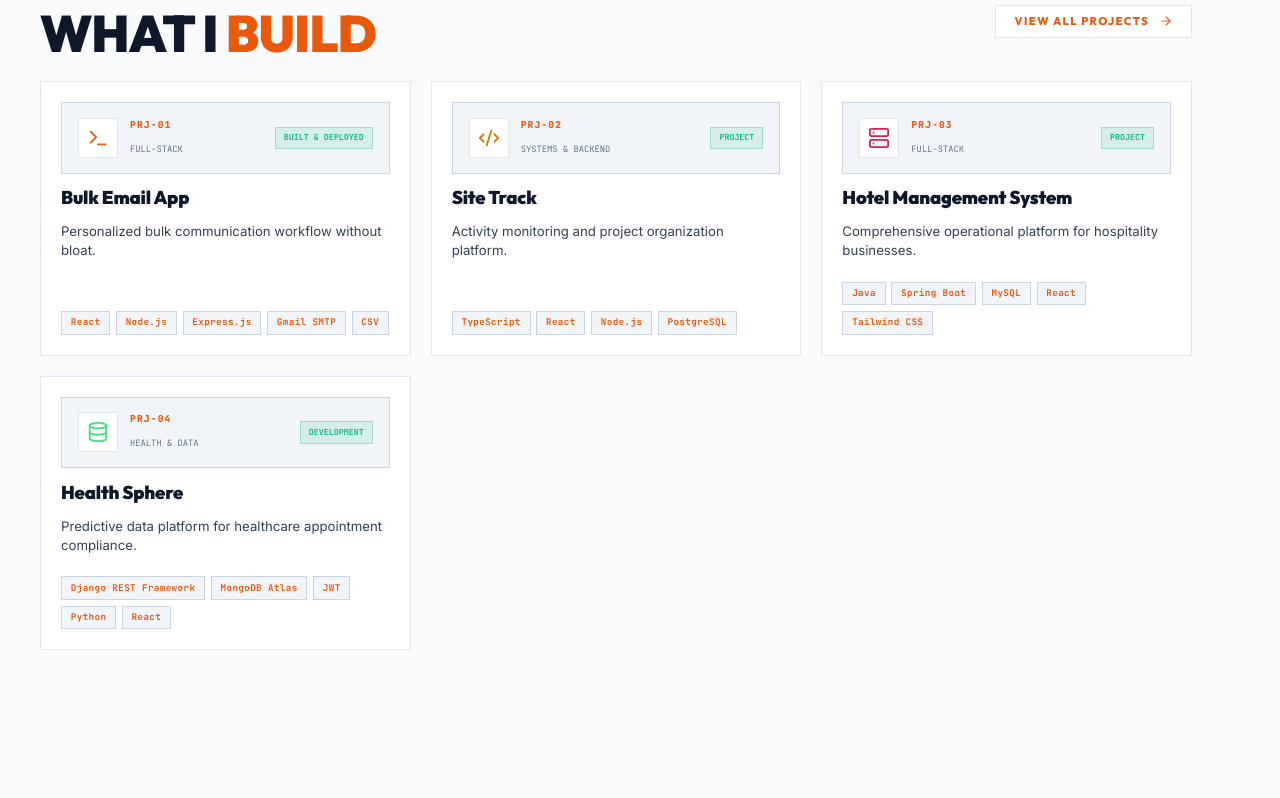
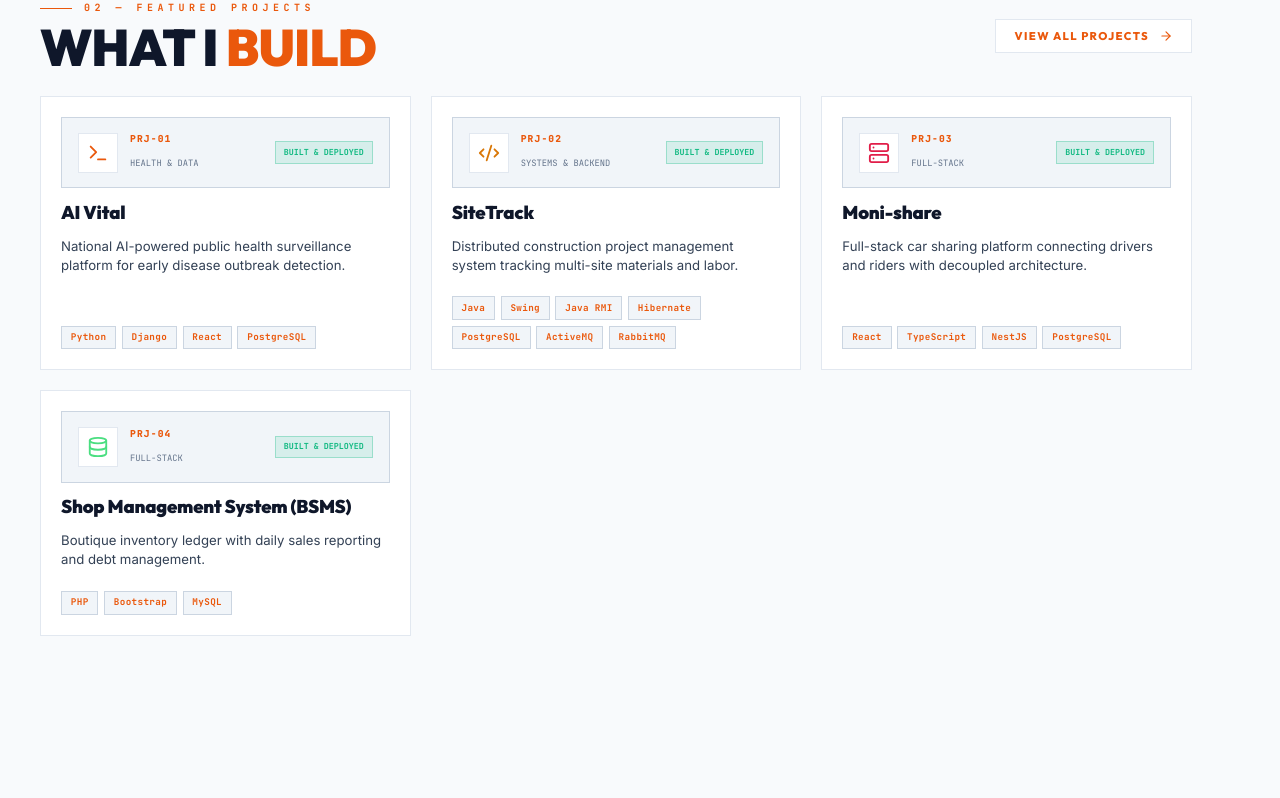
Before and after one commit to gasanashema/Portfolio, a React (Vite) app: page / in a window 1280 px wide. Shown: the part 1602-2400 px from the top of the page. Built offline with nearby package versions, Linux system fonts and the light colour scheme.

Commit message:
v1.0.14: Update CV download, reorder projects from CV, update social media links to @gasanashema and in/shema-philbert

```diff
--- a/package.json
+++ b/package.json
@@ -1,7 +1,7 @@
 {
   "name": "shema-philbert-gasana---portfolio",
   "private": true,
-  "version": "1.0.13",
+  "version": "1.0.14",
   "type": "module",
   "scripts": {
     "dev": "vite",
--- a/src/components/DigitalNetwork.tsx
+++ b/src/components/DigitalNetwork.tsx
@@ -2,8 +2,11 @@ import React from 'react';
 import { motion } from 'framer-motion';
 import {
   Github,
+  Gitlab,
+  Linkedin,
+  Mail,
+  FileText,
   Youtube,
-  Linkedin,
   Instagram,
   Twitter,
   MessageCircle,
@@ -14,8 +17,11 @@ import { SOCIAL_CHANNELS, type SocialChannel } from '../data/socials';
 
 const ICON_MAP: Record<string, React.ReactNode> = {
   Github: <Github size={22} className="text-amber-400" />,
+  Gitlab: <Gitlab size={22} className="text-orange-500" />,
+  Linkedin: <Linkedin size={22} className="text-amber-500" />,
+  Mail: <Mail size={22} className="text-amber-300" />,
+  FileText: <FileText size={22} className="text-amber-400" />,
   Youtube: <Youtube size={22} className="text-red-400" />,
-  Linkedin: <Linkedin size={22} className="text-amber-500" />,
   Instagram: <Instagram size={22} className="text-orange-400" />,
   Twitter: <Twitter size={22} className="text-yellow-400" />,
   MessageCircle: <MessageCircle size={22} className="text-emerald-400" />,
--- a/src/components/Hero.tsx
+++ b/src/components/Hero.tsx
@@ -5,6 +5,7 @@ import {
   Linkedin,
   Mail,
   FileText,
+  Gitlab,
 } from 'lucide-react';
 import { IDENTITY, SOCIALS } from '../config';
 
@@ -13,6 +14,7 @@ const ICON_MAP: Record<string, React.ComponentType<{ size?: number }>> = {
   Linkedin,
   Mail,
   FileText,
+  Gitlab,
 };
 
 function StaggeredLetter({ char, index }: { char: string; index: number }) {
@@ -149,9 +151,8 @@ export default function Hero() {
           </a>
 
           <a
-            href={IDENTITY.github}
-            target="_blank"
-            rel="noopener noreferrer"
+            href="/Philbert_Shema_Gasana_CV.pdf"
+            download="Philbert_Shema_Gasana_CV.pdf"
             className="btn-glass"
             style={{ borderRadius: 0, padding: '0.65rem 1.35rem', fontSize: '0.7rem' }}
           >
--- a/src/data/identity.ts
+++ b/src/data/identity.ts
@@ -21,11 +21,12 @@ export const IDENTITY = {
   coordinates: '1.9441° S, 30.0619° E',
   version: 'v2.0',
   versionLabel: 'ENGINEER_NODE',
-  avatar: 'https://github.com/shemaphilbert.png',
-  repo: 'https://github.com/shemaphilbert',
-  email: 'shemaphilbert@gmail.com',
-  github: 'https://github.com/shemaphilbert',
-  linkedin: 'https://linkedin.com/in/shema-philbert-gasana',
+  avatar: 'https://github.com/gasanashema.png',
+  repo: 'https://github.com/gasanashema',
+  email: 'shemaphilbert8@gmail.com',
+  github: 'https://github.com/gasanashema',
+  linkedin: 'https://linkedin.com/in/shema-philbert',
+  gitlab: 'https://gitlab.com/gasanashema',
   url: 'https://shemaphilbert.me/',
   foundedYear: 2022,
 
--- a/src/data/projects.ts
+++ b/src/data/projects.ts
@@ -1,6 +1,6 @@
 /**
  * Selected Work & Projects
- * Product & Systems Registry for Shema Philbert Gasana
+ * Official Project Registry for Philbert Shema Gasana (From CV)
  */
 
 export interface Project {
@@ -23,223 +23,233 @@ export interface Project {
 
 export const PROJECTS: Project[] = [
   {
-    id: 'bulk-email-app',
+    id: 'ai-vital',
     code: 'PRJ-01',
-    title: 'Bulk Email App',
+    title: 'AI Vital',
+    category: 'Health & Data',
+    status: 'Built & Deployed',
+    year: '2024–2025',
+    tagline: 'National AI-powered public health surveillance platform for early disease outbreak detection',
+    description:
+      'A national-scale platform for early detection and monitoring of disease outbreaks, built for Rwanda\'s RBC and Ministry of Health across a 7-phase, 18-module rollout. Includes predictive models for outbreak trend forecasting, case risk classification, and anomaly detection in public health data.',
+    problem:
+      'Manual disease outbreak tracking leads to delayed public health responses during early transmission phases.',
+    solution:
+      'Engineered a national-scale public health surveillance platform combining daily reporting pipelines, outbreak trend forecasting, and automated anomaly detection.',
+    techStack: ['Python', 'Django', 'React', 'PostgreSQL'],
+    githubUrl: 'https://github.com/gasanashema',
+    featured: true,
+    highlights: [
+      'Built for Rwanda RBC and Ministry of Health (7-phase rollout)',
+      'Outbreak trend forecasting and anomaly detection',
+      'Case risk classification algorithms',
+    ],
+  },
+  {
+    id: 'sitetrack',
+    code: 'PRJ-02',
+    title: 'SiteTrack',
+    category: 'Systems & Backend',
+    status: 'Built & Deployed',
+    year: '2024',
+    tagline: 'Distributed construction project management system tracking multi-site materials and labor',
+    description:
+      'A distributed desktop platform for managing construction projects, tracking material stock movements and labor payments across multiple sites.',
+    problem:
+      'Multi-site construction projects suffer from fragmented inventory tracking, delayed payment logging, and lack of real-time material audit trails.',
+    solution:
+      'Constructed a Java RMI desktop platform connecting multi-site material stock tracking, labor payments, and messaging queues.',
+    techStack: ['Java', 'Swing', 'Java RMI', 'Hibernate', 'PostgreSQL', 'ActiveMQ', 'RabbitMQ'],
+    githubUrl: 'https://github.com/gasanashema/SiteTrack-ConstructionProjectMS',
+    featured: true,
+    highlights: [
+      'Multi-site construction material stock movements tracking',
+      'Labor payment logging and audit trails',
+      'Messaging integration with ActiveMQ & RabbitMQ',
+    ],
+  },
+  {
+    id: 'moni-share',
+    code: 'PRJ-03',
+    title: 'Moni-share',
     category: 'Full-Stack',
     status: 'Built & Deployed',
     year: '2024',
-    tagline: 'Personalized bulk communication workflow without bloat',
+    tagline: 'Full-stack car sharing platform connecting drivers and riders with decoupled architecture',
     description:
-      'A browser-based application for sending personalized bulk emails from a CSV file. Supports personalized recipients, custom signatures, footers, calls-to-action, and structured email content.',
+      'A full-stack car sharing platform connecting drivers and riders, built as a team project with a decoupled backend and frontend.',
     problem:
-      'Traditional bulk mailing solutions are often overly complex, expensive, or store unnecessary recipient data on third-party servers.',
+      'Urban commuters face high transit costs and fragmented ride coordination.',
     solution:
-      'Engineered a lightweight web interface and backend using Node.js and Gmail SMTP that processes CSV recipient data on-the-fly with zero persistent user storage.',
-    techStack: ['React', 'Node.js', 'Express.js', 'Gmail SMTP', 'CSV'],
+      'Engineered a decoupled car sharing system connecting verified drivers and riders with real-time route matching and NestJS REST services.',
+    techStack: ['React', 'TypeScript', 'NestJS', 'PostgreSQL'],
+    githubUrl: 'https://github.com/gasanashema',
     featured: true,
     highlights: [
-      'Personalized recipient tag injection',
-      'Custom email signature and footer support',
-      'Lightweight workflow with zero storage overhead',
+      'Decoupled NestJS backend and React frontend architecture',
+      'Commuter-to-driver route coordination',
+      'Secure user authentication and trip management',
     ],
   },
   {
-    id: 'site-track',
-    code: 'PRJ-02',
-    title: 'Site Track',
-    category: 'Systems & Backend',
-    status: 'Project',
+    id: 'shop-management-system-bsms',
+    code: 'PRJ-04',
+    title: 'Shop Management System (BSMS)',
+    category: 'Full-Stack',
+    status: 'Built & Deployed',
     year: '2024',
-    tagline: 'Activity monitoring and project organization platform',
+    tagline: 'Boutique inventory ledger with daily sales reporting and debt management',
     description:
-      'A software platform focused on improving the way projects, activities, and progress can be organized, monitored, and analyzed in real-time.',
+      'A boutique inventory ledger with daily sales reporting and debt management, supporting English and Kinyarwanda.',
     problem:
-      'Project management in complex environments often suffers from fragmented activity tracking and lack of clear progress visibility.',
+      'Small retail businesses lack multilingual inventory tools to track daily sales and member debt balances.',
     solution:
-      'Built a centralized tracking system structured around clear activity pipelines, milestone tracking, and intuitive status dashboards.',
-    techStack: ['TypeScript', 'React', 'Node.js', 'PostgreSQL'],
+      'Built a lightweight inventory ledger supporting real-time sales reporting, customer debt tracking, and bilingual UI (English & Kinyarwanda).',
+    techStack: ['PHP', 'Bootstrap', 'MySQL'],
+    githubUrl: 'https://github.com/gasanashema/Shop-Management-System-BSMS-',
     featured: true,
     highlights: [
-      'Centralized project milestone monitoring',
-      'Structured activity logging and audit trails',
-      'Clear digital workflows for teams',
+      'Bilingual interface (English & Kinyarwanda)',
+      'Daily sales reporting and inventory ledger',
+      'Customer debt balance management',
     ],
   },
   {
-    id: 'hotel-management-system',
-    code: 'PRJ-03',
-    title: 'Hotel Management System',
-    category: 'Full-Stack',
-    status: 'Project',
+    id: 'saving-and-credits-ms',
+    code: 'PRJ-05',
+    title: 'Saving & Credits Management System',
+    category: 'Systems & Backend',
+    status: 'Built & Deployed',
     year: '2024',
-    tagline: 'Comprehensive operational platform for hospitality businesses',
+    tagline: 'Microfinance and SACCO credit tracking system for managing member savings and loans',
     description:
-      'A management platform designed around the operational needs of hotels. Brings reservations, room management, guest profiles, services, and daily operations into one digital workflow.',
+      'A microfinance and SACCO credit tracking system for managing member savings, loans, repayments, and financial reports.',
     problem:
-      'Hospitality operations frequently depend on disconnected tools for front desk, reservations, and room maintenance.',
+      'SACCOs and microfinance groups face manual record-keeping errors in member savings, loan interest, and repayment schedules.',
     solution:
-      'Synthesized a unified management portal connecting guest bookings, room availability, service requests, and staff roles into an intuitive dashboard.',
-    techStack: ['Java', 'Spring Boot', 'MySQL', 'React', 'Tailwind CSS'],
-    featured: true,
-    highlights: [
-      'Unified booking and room management pipeline',
-      'Guest relationship and service tracking',
-      'Role-based access for operational staff',
-    ],
-  },
-  {
-    id: 'health-sphere',
-    code: 'PRJ-04',
-    title: 'Health Sphere',
-    category: 'Health & Data',
-    status: 'Development',
-    year: '2024–2025',
-    tagline: 'Predictive data platform for healthcare appointment compliance',
-    description:
-      'A healthcare-oriented system exploring how data can help healthcare providers identify patients who may be likely to miss appointments, improving operational decisions in clinics.',
-    problem:
-      'High rates of missed medical appointments disrupt healthcare scheduling and lead to underutilized clinical resources.',
-    solution:
-      'Constructed a REST API backend with Django REST Framework and MongoDB Atlas featuring JWT authentication and patient risk factor analytics.',
-    techStack: ['Django REST Framework', 'MongoDB Atlas', 'JWT', 'Python', 'React'],
-    featured: true,
-    highlights: [
-      'Secure healthcare staff authentication & JWT management',
-      'Patient history and appointment risk tracking',
-      'Data-driven insights to improve clinical attendance',
-    ],
-  },
-  {
-    id: 'outbreak-intelligence',
-    code: 'PRJ-05',
-    title: 'Outbreak Intelligence',
-    category: 'Health & Data',
-    status: 'Concept',
-    year: '2025',
-    tagline: 'Rwanda-focused public health disease monitoring concept',
-    description:
-      'A concept for monitoring disease and outbreak patterns using data collected from healthcare facilities across Rwanda. Analyzes emerging hospital data to provide early risk indicators.',
-    problem:
-      'Manual disease outbreak tracking leads to delayed public health responses during early transmission phases.',
-    solution:
-      'Designed an early warning dashboard architecture combining daily hospital reporting pipelines with analytics to detect disease patterns earlier.',
-    techStack: ['Python', 'PostgreSQL', 'Data Analytics', 'Next.js'],
-    featured: true,
-    highlights: [
-      'Daily hospital and disease data aggregation concept',
-      'Pattern identification dashboard for health authorities',
-      'Vision for ML integration in regional public health',
-    ],
-  },
-  {
-    id: 'wedding-plan-management-system',
-    code: 'PRJ-06',
-    title: 'Wedding Plan Management System',
-    category: 'Full-Stack',
-    status: 'Development',
-    year: '2024',
-    tagline: 'Event management platform tailored for Rwandan wedding planning',
-    description:
-      'A platform designed around the planning and organization of weddings in Rwanda. Explores separate experiences for couples, workflows, budgeting, vendors, and new-home templates.',
-    problem:
-      'Traditional event planning in Rwanda involves fragmented communications across spreadsheets, messages, and manual budgeting.',
-    solution:
-      'Engineered an all-in-one digital workspace with dedicated portals for couples, event planners, budget tracking, and vendor coordination.',
-    techStack: ['PHP', 'Laravel', 'Livewire', 'Tailwind CSS', 'MySQL'],
+      'Developed a robust Node.js backend calculating interest accrual, member savings balances, loan repayment tracking, and financial statements.',
+    techStack: ['Node.js', 'Express.js', 'React', 'TypeScript', 'MySQL'],
+    githubUrl: 'https://github.com/gasanashema/Saving-and-credits-MS',
     featured: false,
     highlights: [
-      'Customized workflows for Rwandan wedding traditions',
-      'Budget allocation and expenditure tracking engine',
-      'Vendor management and new-home planning templates',
-    ],
-  },
-  {
-    id: 'car-sharing',
-    code: 'PRJ-07',
-    title: 'Car Sharing',
-    category: 'Product Concepts',
-    status: 'Concept',
-    year: '2024',
-    tagline: 'Local mobility and transportation coordination platform',
-    description:
-      'A mobility platform concept exploring how people can share rides and coordinate transportation in Kigali and regional urban contexts.',
-    problem:
-      'Urban commuting and intercity travel often suffer from high transit costs and inefficient vehicle seat utilization.',
-    solution:
-      'Designed a ride-matching architecture connecting commuters with verified drivers while addressing local payment and routing dynamics.',
-    techStack: ['Node.js', 'React Native', 'MongoDB', 'Express.js'],
-    featured: false,
-    highlights: [
-      'Commuter-to-driver route matching concept',
-      'Focus on local transportation challenges in Rwanda',
-      'Safety and verified user identity framework',
-    ],
-  },
-  {
-    id: 'e-and-i-travel',
-    code: 'PRJ-08',
-    title: 'E&I Travel',
-    category: 'Full-Stack',
-    status: 'Project',
-    year: '2024',
-    tagline: 'Travel & destination discovery digital product',
-    description:
-      'A travel-oriented digital product exploring how travel experiences, destinations, and bookings can be presented and managed through a modern web platform.',
-    problem:
-      'Travel agency websites often struggle to balance rich visual exploration with fast booking and service management.',
-    solution:
-      'Created a dynamic travel web application featuring destination catalogs, itinerary previews, and responsive booking flows.',
-    techStack: ['Next.js', 'Tailwind CSS', 'Node.js', 'PostgreSQL'],
-    featured: false,
-    highlights: [
-      'Immersive destination showcase and itinerary previews',
-      'Seamless booking request workflow',
-      'High-performance responsive design',
-    ],
-  },
-  {
-    id: 'african-bee-co',
-    code: 'PRJ-09',
-    title: 'African Bee Co',
-    category: 'Product Concepts',
-    status: 'Concept',
-    year: '2024',
-    tagline: 'Digital business concept for African apiculture products',
-    description:
-      'A digital commerce concept built around African bee products and opportunities in local honey production, branding, and digital distribution.',
-    problem:
-      'Local agricultural producers face challenges reaching direct consumer markets with modern digital branding.',
-    solution:
-      'Designed a product story and e-commerce platform concept showcasing sustainable bee farming and authentic African honey products.',
-    techStack: ['React', 'Vite', 'Tailwind CSS', 'Stripe'],
-    featured: false,
-    highlights: [
-      'Intersection of tech, local agriculture, and branding',
-      'Modern digital story for traditional produce',
-      'Direct-to-consumer e-commerce concept',
+      'SACCO member savings and credit ledger',
+      'Loan interest calculation and repayment tracking',
+      'Automated financial statement reporting',
     ],
   },
   {
     id: 'nziza-view-hotel',
-    code: 'PRJ-10',
-    title: 'Nziza View Hotel',
+    code: 'PRJ-06',
+    title: 'Nziza View Hotel Booking System',
     category: 'Full-Stack',
-    status: 'Project',
+    status: 'Built & Deployed',
     year: '2024',
-    tagline: 'Hospitality brand experience and digital presence',
+    tagline: 'Hotel reservation and property management platform handling bookings and room availability',
     description:
-      'A hospitality digital project exploring how a hotel can present its unique character, rooms, dining services, and guest experience online.',
+      'A hotel reservation and property management platform handling bookings, room availability, and guest records.',
     problem:
-      'Standard template websites fail to capture the atmosphere and distinct identity of boutique hospitality properties.',
+      'Boutique hotels struggle with manual room booking management and guest history logging.',
     solution:
-      'Crafted a tailored digital presence with smooth transitions, interactive room previews, and direct inquiry integration.',
-    techStack: ['HTML', 'CSS', 'JavaScript', 'PHP'],
+      'Built a Laravel & Livewire management system for real-time room availability, online reservation requests, and guest records.',
+    techStack: ['Laravel', 'Livewire', 'MySQL'],
+    githubUrl: 'https://github.com/gasanashema/Nziza-View-Hotel',
     featured: false,
     highlights: [
-      'Custom visual story reflecting property character',
-      'Interactive room and amenity showcase',
-      'Direct reservation inquiry integration',
+      'Real-time room availability and reservation workflow',
+      'Guest profile and history logging',
+      'Built with Laravel, Livewire & MySQL',
+    ],
+  },
+  {
+    id: 'pick-and-go-ms',
+    code: 'PRJ-07',
+    title: 'Pick and Go Management System',
+    category: 'Full-Stack',
+    status: 'Built & Deployed',
+    year: '2024',
+    tagline: 'E-commerce storefront with customer management, inventory tracking, and payment processing',
+    description:
+      'An e-commerce storefront with customer management, inventory tracking, and payment processing.',
+    problem:
+      'Local e-commerce merchants need integrated storefronts with automated payment verification.',
+    solution:
+      'Created a responsive e-commerce web application integrated with PayPal Sandbox payment gateway and live inventory tracking.',
+    techStack: ['PHP', 'Bootstrap', 'jQuery', 'PayPal Sandbox', 'MySQL'],
+    githubUrl: 'https://github.com/gasanashema/Pick-and-Go-MS',
+    featured: false,
+    highlights: [
+      'Customer order management and product catalog',
+      'PayPal Sandbox payment integration',
+      'Live inventory tracking pipeline',
+    ],
+  },
+  {
+    id: 'exam-hall-seating-management',
+    code: 'PRJ-08',
+    title: 'Exam Hall Seating Management System',
+    category: 'Systems & Backend',
+    status: 'Built & Deployed',
+    year: '2024',
+    tagline: 'Automated seating plan generator and hall allocation manager for academic institutions',
+    description:
+      'An automated seating plan generator and hall allocation manager for students, teachers, and admins.',
+    problem:
+      'Academic institutions waste hours manually arranging exam seating plans and preventing student seating conflicts.',
+    solution:
+      'Engineered an automated seating plan generation algorithm that distributes hall allocations for students and invigilators.',
+    techStack: ['PHP', 'Bootstrap', 'MySQL'],
+    githubUrl: 'https://github.com/gasanashema/Exam-Hall-Seating-management',
+    featured: false,
+    highlights: [
+      'Automated exam seating plan generator',
+      'Hall allocation algorithm preventing student seating conflict',
+      'Admin, teacher, and student portals',
+    ],
+  },
+  {
+    id: 'patient-management-system',
+    code: 'PRJ-09',
+    title: 'Patient Management System',
+    category: 'Health & Data',
+    status: 'Built & Deployed',
+    year: '2024',
+    tagline: 'Healthcare management platform for patient registration, record tracking, and appointments',
+    description:
+      'A healthcare management platform for patient registration, record tracking, and appointment handling.',
+    problem:
+      'Clinical record keeping requires reliable desktop applications for offline patient registration and medical history tracking.',
+    solution:
+      'Built a Java Swing desktop application connected to MySQL for patient record management and appointment schedules.',
+    techStack: ['Java', 'Swing', 'MySQL'],
+    githubUrl: 'https://github.com/gasanashema/Patient-Management-System',
+    featured: false,
+    highlights: [
+      'Patient registration and medical history ledger',
+      'Appointment scheduling and clinical records',
+      'Built with Java Swing & MySQL',
+    ],
+  },
+  {
+    id: 'student-registration-system',
+    code: 'PRJ-10',
+    title: 'Student Registration System',
+    category: 'Systems & Backend',
+    status: 'Built & Deployed',
+    year: '2024',
+    tagline: 'Academic registration platform for managing student records and course enrollment',
+    description:
+      'A student registration platform for managing student records, course enrollment, and academic information.',
+    problem:
+      'Educational institutions require structured student enrollment systems with course validation rules.',
+    solution:
+      'Developed a Java desktop registration system for student record management, course selection, and academic transcripts.',
+    techStack: ['Java', 'Swing', 'MySQL'],
+    githubUrl: 'https://github.com/gasanashema/StudentRegistrationSystem',
+    featured: false,
+    highlights: [
+      'Student profile and course enrollment management',
+      'Academic transcript and record tracking',
+      'Built with Java Swing & MySQL',
     ],
   },
 ];
```
Also changed, not shown: src/data/socials.ts (+17 -7 lines), 1 other file (tests, documents, lock files or other folders).
